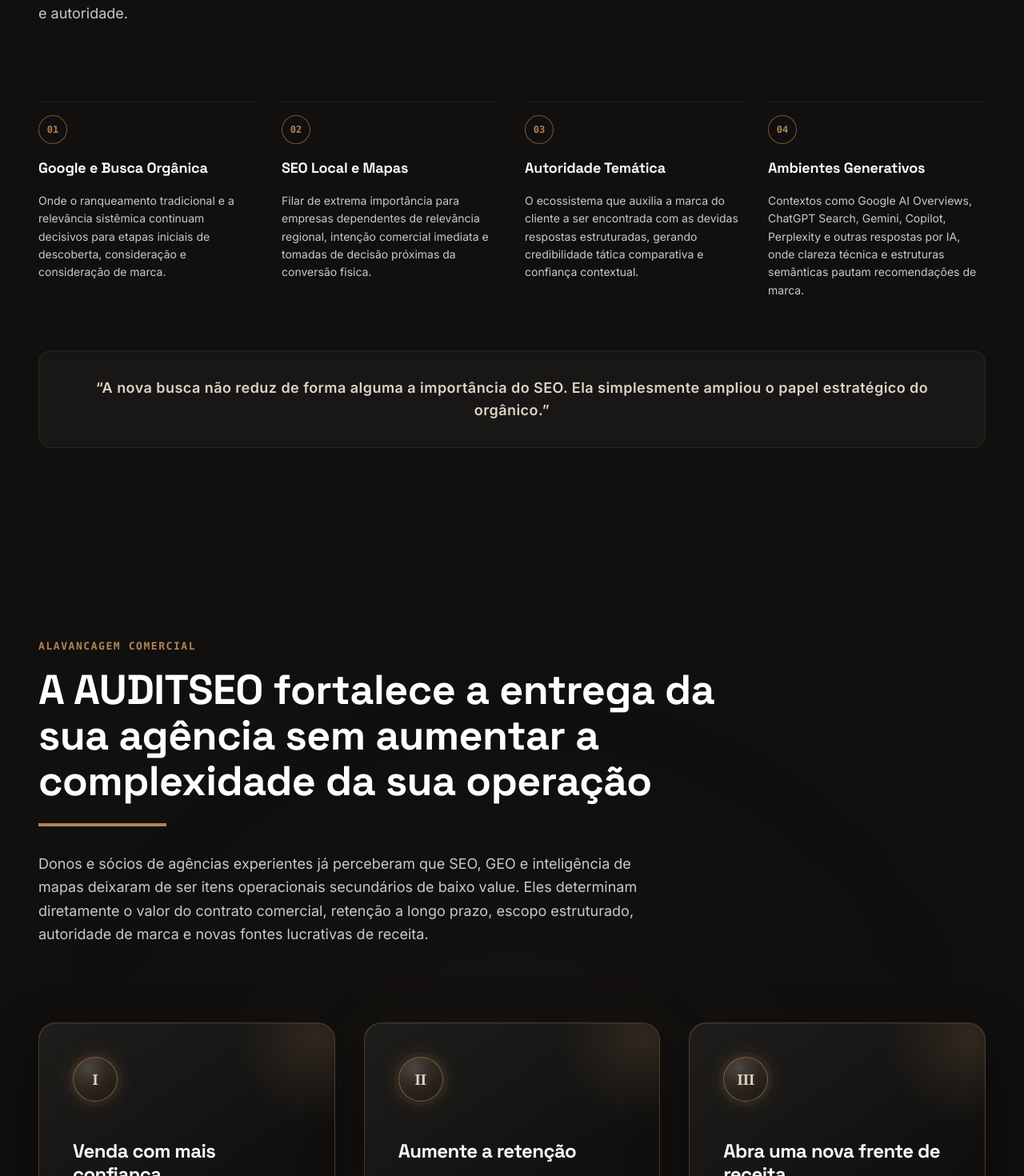
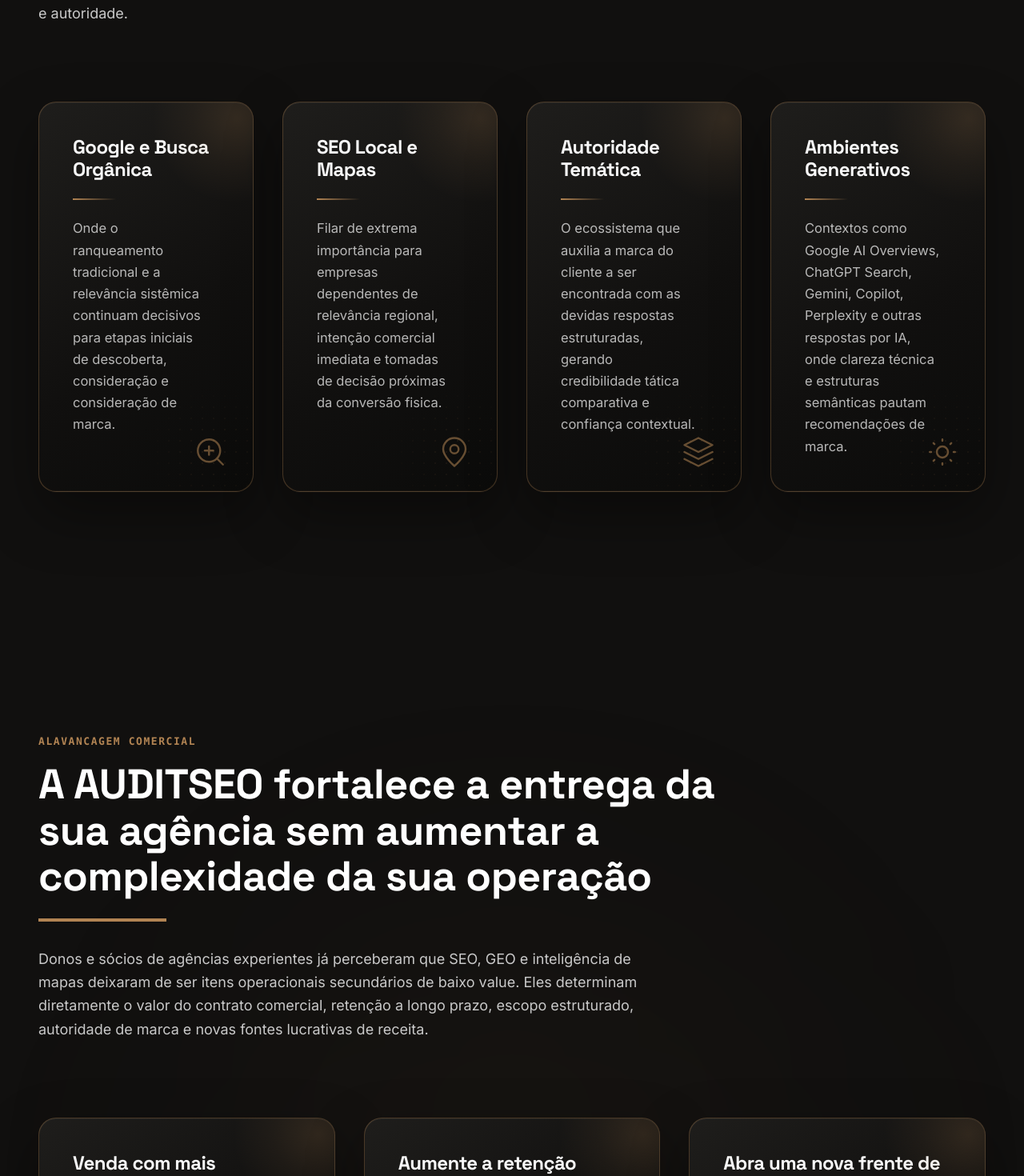
Before and after one commit to sidneysantossp/auditseo-agencias, a React (Vite) app: page / in a window 1280 px wide. Shown: the part 1680-3150 px from the top of the page at 80% size. Built offline with nearby package versions, Linux system fonts and the light colour scheme.

Commit message:
feat(ui): add decorative luxury vector icons to cards
Incorporate aesthetic SVG elements into the service cards to enhance visual authority and align with the premium brand identity.

```diff
--- a/src/App.tsx
+++ b/src/App.tsx
@@ -109,51 +109,105 @@
           </div>
 
           {/* Grid of 4 items */}
-          <div className="grid grid-cols-1 md:grid-cols-2 lg:grid-cols-4 gap-8 mb-16">
+          <div className="grid grid-cols-1 md:grid-cols-2 lg:grid-cols-4 gap-[36px] mb-16">
             {[
               {
                 num: "01",
                 title: "Google e Busca Orgânica",
-                desc: "Onde o ranqueamento tradicional e a relevância sistêmica continuam decisivos para etapas iniciais de descoberta, consideração e consideração de marca."
+                desc: "Onde o ranqueamento tradicional e a relevância sistêmica continuam decisivos para etapas iniciais de descoberta, consideração e consideração de marca.",
+                svg: (
+                  <svg className="luxury-vector absolute right-[32px] bottom-[28px] w-[42px] h-[42px] opacity-[0.55] text-[#b28453] stroke-[#b28453] stroke-[1.4] transition-all duration-300 pointer-events-none" viewBox="0 0 24 24" fill="none">
+                    <circle cx="11" cy="11" r="8" />
+                    <line x1="21" y1="21" x2="16.65" y2="16.65" strokeLinecap="round" strokeLinejoin="round" />
+                    <line x1="11" y1="8" x2="11" y2="14" strokeLinecap="round" />
+                    <line x1="8" y1="11" x2="14" y2="11" strokeLinecap="round" />
+                  </svg>
+                )
               },
               {
                 num: "02",
                 title: "SEO Local e Mapas",
-                desc: "Filar de extrema importância para empresas dependentes de relevância regional, intenção comercial imediata e tomadas de decisão próximas da conversão fisica."
+                desc: "Filar de extrema importância para empresas dependentes de relevância regional, intenção comercial imediata e tomadas de decisão próximas da conversão fisica.",
+                svg: (
+                  <svg className="luxury-vector absolute right-[32px] bottom-[28px] w-[42px] h-[42px] opacity-[0.55] text-[#b28453] stroke-[#b28453] stroke-[1.4] transition-all duration-300 pointer-events-none" viewBox="0 0 24 24" fill="none">
+                    <path d="M12 2a8 8 0 0 0-8 8c0 5.25 8 12 8 12s8-6.75 8-12a8 8 0 0 0-8-8z" strokeLinecap="round" strokeLinejoin="round" />
+                    <circle cx="12" cy="10" r="3" />
+                  </svg>
+                )
               },
               {
                 num: "03",
                 title: "Autoridade Temática",
-                desc: "O ecossistema que auxilia a marca do cliente a ser encontrada com as devidas respostas estruturadas, gerando credibilidade tática comparativa e confiança contextual."
+                desc: "O ecossistema que auxilia a marca do cliente a ser encontrada com as devidas respostas estruturadas, gerando credibilidade tática comparativa e confiança contextual.",
+                svg: (
+                  <svg className="luxury-vector absolute right-[32px] bottom-[28px] w-[42px] h-[42px] opacity-[0.55] text-[#b28453] stroke-[#b28453] stroke-[1.4] transition-all duration-300 pointer-events-none" viewBox="0 0 24 24" fill="none">
+                    <polygon points="12 2 2 7 12 12 22 7 12 2" strokeLinecap="round" strokeLinejoin="round" />
+                    <polyline points="2 17 12 22 22 17" strokeLinecap="round" strokeLinejoin="round" />
+                    <polyline points="2 12 12 17 22 12" strokeLinecap="round" strokeLinejoin="round" />
+                  </svg>
+                )
               },
               {
                 num: "04",
                 title: "Ambientes Generativos",
-                desc: "Contextos como Google AI Overviews, ChatGPT Search, Gemini, Copilot, Perplexity e outras respostas por IA, onde clareza técnica e estruturas semânticas pautam recomendações de marca."
+                desc: "Contextos como Google AI Overviews, ChatGPT Search, Gemini, Copilot, Perplexity e outras respostas por IA, onde clareza técnica e estruturas semânticas pautam recomendações de marca.",
+                svg: (
+                  <svg className="luxury-vector absolute right-[32px] bottom-[28px] w-[42px] h-[42px] opacity-[0.55] text-[#b28453] stroke-[#b28453] stroke-[1.4] transition-all duration-300 pointer-events-none" viewBox="0 0 24 24" fill="none">
+                    <path d="M12 3v1m0 16v1m9-9h-1M4 12H3m15.364-6.364l-.707.707M6.343 17.657l-.707.707m0-12.728l.707.707m11.314 11.314l.707.707M12 8a4 4 0 1 0 0 8 4 4 0 0 0 0-8z" strokeLinecap="round" strokeLinejoin="round" />
+                  </svg>
+                )
               }
             ].map((box) => (
               <div
                 id={`ambiente-box-${box.num}`}
                 key={box.num}
-                className="flex flex-col text-left space-y-4 pt-4 border-t border-white/5"
+                className="luxury-card group"
               >
-                <div className="w-9 h-9 rounded-full bg-[#11100f] border border-[#b28453]/60 flex items-center justify-center font-mono text-xs font-bold text-[#b28453]">
-                  {box.num}
-                </div>
-                <h3 className="font-display text-lg font-bold text-[#f8f8f8]">
+                {/* Conteúdo do Card */}
+                <h3
+                  className="font-bold text-[#f8f8f8]"
+                  style={{
+                    fontFamily: "'Space Grotesk', 'Manrope', 'Inter', sans-serif",
+                    fontSize: "24px",
+                    lineHeight: "1.18",
+                    letterSpacing: "-0.025em",
+                    marginTop: "0",
+                    marginBottom: "0"
+                  }}
+                >
                   {box.title}
                 </h3>
-                <p className="text-[#c9c9c9] text-sm leading-[1.6]">
+
+                {/* Linha dourada curta */}
+                <div
+                  style={{
+                    width: "54px",
+                    height: "2px",
+                    background: "linear-gradient(90deg, #b28453, rgba(178,132,83,0))",
+                    marginTop: "22px",
+                    marginBottom: "22px"
+                  }}
+                />
+
+                <p
+                  className="font-normal"
+                  style={{
+                    fontSize: "16.5px",
+                    lineHeight: "1.65",
+                    color: "rgba(248,248,248,0.72)",
+                    maxWidth: "92%"
+                  }}
+                >
                   {box.desc}
                 </p>
+
+                {/* Detalhe Visual Abstrato */}
+                {box.svg}
               </div>
             ))}
           </div>
 
-          {/* Frase de impacto banner */}
-          <div className="bg-[#181716] border border-[#b28453]/15 p-8 rounded-2xl text-center select-none text-[#e0d3c3] font-semibold text-base sm:text-lg tracking-wide shadow-inner">
-            “A nova busca não reduz de forma alguma a importância do SEO. Ela simplesmente ampliou o papel estratégico do orgânico.”
-          </div>
+
 
         </div>
       </section>
@@ -314,28 +368,6 @@
                 key={prop.num}
                 className="luxury-card group"
               >
-                {/* Medalhão Numérico Circular Premium */}
-                <div
-                  className="luxury-medal select-none transition-all duration-300"
-                  style={{
-                    width: "56px",
-                    height: "56px",
-                    borderRadius: "999px",
-                    display: "flex",
-                    alignItems: "center",
-                    justifyContent: "center",
-                    fontSize: "18px",
-                    fontWeight: 700,
-                    fontFamily: "Georgia, 'Times New Roman', serif",
-                    color: "#e0d3c3",
-                    background: "radial-gradient(circle at 35% 25%, rgba(224,211,195,0.24), rgba(178,132,83,0.14) 42%, rgba(17,16,15,0.96) 100%)",
-                    border: "1px solid rgba(178,132,83,0.62)",
-                    boxShadow: "0 0 0 6px rgba(178,132,83,0.05), 0 0 28px rgba(178,132,83,0.22), inset 0 0 16px rgba(224,211,195,0.06)"
-                  }}
-                >
-                  {prop.num}
-                </div>
-
                 {/* Conteúdo do Card */}
                 <h3
                   className="font-bold text-[#f8f8f8]"
@@ -344,7 +376,7 @@
                     fontSize: "24px",
                     lineHeight: "1.18",
                     letterSpacing: "-0.025em",
-                    marginTop: "48px",
+                    marginTop: "0",
                     marginBottom: "0"
                   }}
                 >
@@ -412,11 +444,11 @@
               </p>
 
               {/* Item destacado */}
-              <div className="border-l-4 border-[#b28453] pl-6 py-2 bg-[#f4eee5] rounded-r-lg shadow-sm">
+              <div className="border-l-4 border-[#b28453] pl-6 pr-6 py-3 bg-[#f4eee5] rounded-r-lg shadow-sm">
                 <span className="font-mono text-xs text-[#b28453] font-bold tracking-widest block mb-1 uppercase">
                   EQUILÍBRIO DE POSICIONAMENTO
                 </span>
-                <p className="font-display text-lg sm:text-lg font-bold text-[#11100f] italic leading-tight">
+                <p className="font-display text-base sm:text-[17px] md:text-lg font-bold text-[#11100f] italic leading-relaxed">
                   “SEO deixou de ser um trabalho periférico e virou uma camada estratégica insubstituível para crescer marcas de alto padrão.”
                 </p>
               </div>
@@ -744,22 +776,8 @@
                   className="absolute inset-0 bg-repeat bg-[radial-gradient(circle_at_center,rgba(178,132,83,0.02)_1px,transparent_1px)] [background-size:16px_16px] pointer-events-none"
                 />
 
-                {/* Medalhão Numérico Circular Premium */}
-                <div
-                  className="w-[48px] h-[48px] md:w-[52px] md:h-[52px] rounded-full flex items-center justify-center transition-all duration-[400ms]"
-                  style={{
-                    background: 'radial-gradient(circle at 35% 30%, rgba(224, 211, 195, 0.18), rgba(178, 132, 83, 0.10), rgba(17, 16, 15, 0.95))',
-                    border: '1px solid rgba(178, 132, 83, 0.55)',
-                    boxShadow: '0 0 24px rgba(178, 132, 83, 0.18), inset 0 0 12px rgba(224, 211, 195, 0.05)',
-                  }}
-                >
-                  <span className="font-serif select-none text-[15px] md:text-[16px] font-bold text-[#e0d3c3] tracking-wide transition-colors duration-300 group-hover:text-white">
-                    {card.num}
-                  </span>
-                </div>
-
                 {/* Conteúdo do Card */}
-                <div className="relative z-10 w-full mt-6">
+                <div className="relative z-10 w-full">
                   <span className="text-[11px] font-mono tracking-widest text-[#b28453] font-bold block mb-2 opacity-80">
                     MODELO_0{card.num}
                   </span>
```
